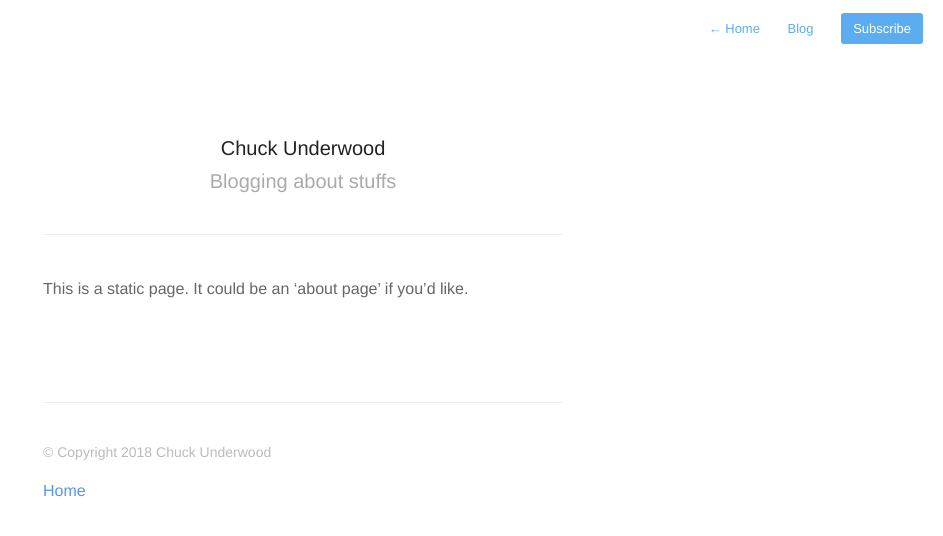
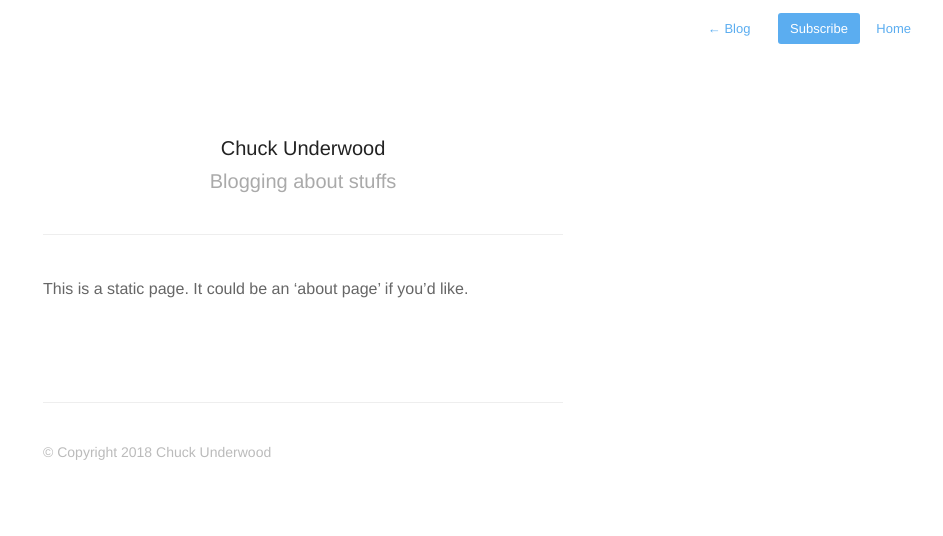
Before and after one commit to chillieguy/Chillieguy, a website: page public/blog/about/index.html in a window 1280 px wide. Shown: the whole page, without its empty margins (337-1280 px from the left). Drawn offline with nearby package versions, Linux system fonts and the light colour scheme.

Commit message:
Change navigition

```diff
--- a/public/blog/about/index.html
+++ b/public/blog/about/index.html
@@ -14,13 +14,13 @@
 <body>
 
   <nav class="main-nav">
-    <a href="/"> <span class="arrow">←</span> Home </a>
 
-        <a href="/blog/"> Blog </a>
+        <a href="/blog/"> <span class="arrow">←</span> Blog </a>
 
 
 
     <a class="cta" href="/blog/feed.xml">Subscribe</a>
+    <a href="/"> Home </a>
 </nav>
 
 
@@ -40,7 +40,6 @@
 
 <footer id="footer">
     <p class="small">© Copyright 2018 Chuck Underwood</p>
-    <a href="/"> Home </a>
 </footer>
 
   </section>
```
Also changed, not shown: public/blog/2013/welcome-to-jekyll/index.html (+2 -2 lines), public/blog/2018/welcome-to-jekyll/index.html (+2 -2 lines), public/blog/index.html (+1 -2 lines).
